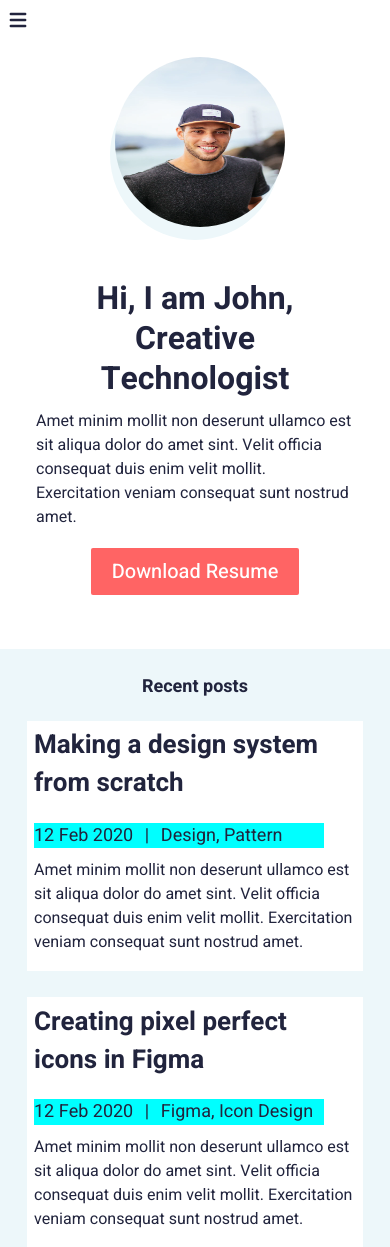
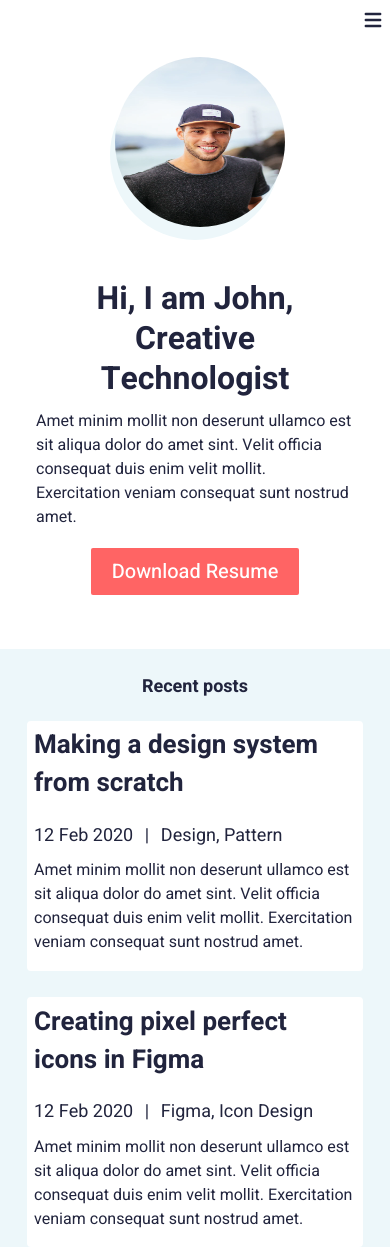
Before and after one commit to ioanadev/goit-markup-hw-09, a plain HTML site: page index.html in a window 390 px wide. Shown: the top 1247 px of the page. Drawn offline with nearby package versions, Linux system fonts and the light colour scheme.

Commit message:
corectii

```diff
--- a/index.html
+++ b/index.html
@@ -20,7 +20,7 @@
   <body>
     <header>
       <!--Navigation-->
-      <nav>
+      <nav class="navigation">
         <!--Mobile Menu Button-->
         <button
           class="menu-toggle js-open-menu"
--- a/sass/components/_feature-works.scss
+++ b/sass/components/_feature-works.scss
@@ -7,11 +7,9 @@
   width: 86%;
   margin-left: auto;
   margin-right: auto;
-  //background-color: cadetblue;
   justify-content: space-between;
   margin-bottom: 2%;
   margin-top: 2%;
-  //border-bottom: 1px solid #e0e0e0;
 
   &__list {
     display: flex;
--- a/sass/components/_header.scss
+++ b/sass/components/_header.scss
@@ -8,12 +8,9 @@
   font-size: 26px;
   line-height: 1.46;
   margin-right: 5%;
+  margin-top: 5%;
 }
-/*@media (max-width: 766px) {
-  .nav-list {
-    display: none;
-  }
-}*/
+
 //Hero
 .preface {
   display: flex;
@@ -30,12 +27,10 @@
   font-weight: 700;
   font-size: 44px;
   line-height: 1.36;
-  /* background-color: gold;*/
 }
 .paragraf-box {
   width: 497px;
 
-  // background-color: coral;
   p {
     font-weight: 400;
     font-size: 16px;
@@ -82,6 +77,10 @@ button {
 }
 
 @media (max-width: 767px) {
+  .navigation {
+    display: flex;
+    justify-content: flex-end;
+  }
   .nav-list {
     justify-content: flex-end;
   }
@@ -125,7 +124,4 @@ button {
     margin-left: auto;
     margin-right: auto;
   }
-  /* .title {
-    text-align: right;
-  }*/
 }
--- a/sass/components/_recent-posts.scss
+++ b/sass/components/_recent-posts.scss
@@ -34,6 +34,7 @@
     width: 48%;
     padding: 2%;
     background-color: #fff;
+    border-radius: 4px;
     h3 {
       font-weight: 700;
       font-size: 26px;
@@ -48,7 +49,6 @@
   font-size: 18px;
   line-height: 1.44;
   width: 90%;
-  background-color: aqua;
 }
 .card-item-space {
   margin-left: 4%;
```
Also changed, not shown: blog.html (+1 -1 lines), sass/components/modal/_modal.scss (+0 -15 lines), works.html (+1 -1 lines), css/main.min.css, 1 other file.
